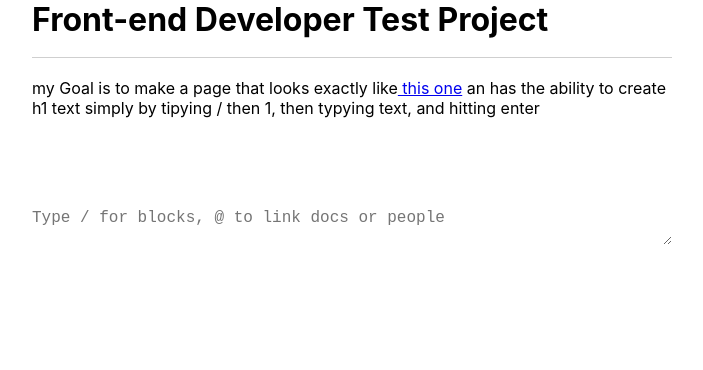
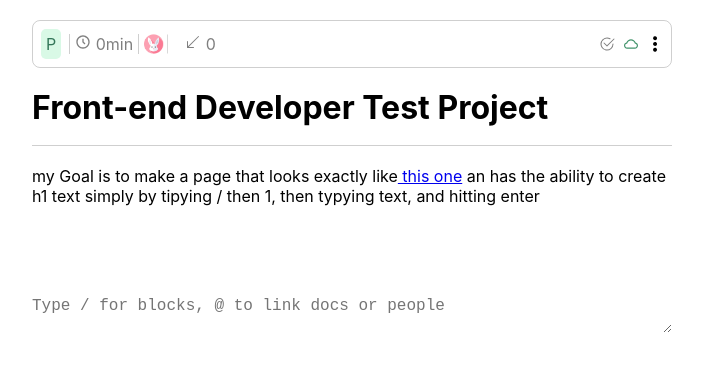
Before and after one commit to aizjicod/Helpjiuce-front-end-test, a React (Create React App) app: page / in a window 1280 px wide. Shown: the top 370 px of the page, without its empty margins (288-991 px from the left). Built offline with nearby package versions, Linux system fonts and the light colour scheme.

Commit message:
Add header

```diff
--- a/src/App.js
+++ b/src/App.js
@@ -1,10 +1,12 @@
 import Main from './components/main';
 import TextEditor from './components/text-editor';
+import Header from './components/header';
 
 function App() {
   return (
     <div className="App container-flex">
       <header className="App-header container-flex">
+        <Header />
         <Main />
       </header>
       <TextEditor />
--- /dev/null
+++ b/src/components/header.js
@@ -0,0 +1,21 @@
+import { BiTimeFive } from 'react-icons/bi';
+import { BsArrowDownLeft, BsCheck2Circle } from 'react-icons/bs';
+import { AiOutlineCloud } from 'react-icons/ai';
+import { SlOptionsVertical } from 'react-icons/sl';
+import rabbit from '../img/rabbit.png';
+const Header = () => (
+  <div id="navbar" className='container-flex'>
+    <div id="navbar-information" className="container-flex">
+      <p id="information-p" className='container-flex'>P</p>
+      <p id="information-time"> <BiTimeFive /> 0min </p>
+      <img src={rabbit} alt='bunny' id='information-icon'/>
+      <p id="information-icons"><BsArrowDownLeft /> 0</p>
+    </div>
+    <div id="navbar-options" className='container-flex'>
+      <BsCheck2Circle className='icon'/>
+      <AiOutlineCloud className='icon'/>
+      <SlOptionsVertical className='icon'/>
+    </div>
+  </div>
+)
+export default Header
--- a/src/styles/main.css
+++ b/src/styles/main.css
@@ -18,6 +18,64 @@
   gap: 20px;
   justify-content: start;
 }
+
+#navbar {
+  margin-top: 20px;
+  justify-content: space-between;
+  padding: 8px;
+  border: 1px solid #00000030;
+  border-radius: 8px;
+  width: 100%;
+}
+
+#navbar-information{
+gap: 8px;
+align-items: center;
+}
+
+#information-time {
+  color: #00000080;
+  padding-left:5px ;
+  padding-right:5px ;
+  border-left: 1px solid #00000030;
+  border-right: 1px solid #00000030;
+}
+
+#information-p {
+  background: #D9F9E6;
+  color: #347659;
+  border-radius: 5px;
+  align-items: center;
+  padding: 5px;
+}
+
+img#information-icon {
+  position: relative;
+  left: -6px;
+  width: 30px;
+  border-right: 1px solid #00000030;
+  padding-right:5px ;
+  transform: scale(0.8);
+}
+
+#information-icons {
+  color: #00000080;
+
+}
+#navbar-options {
+  align-items: center;
+  gap: 8px;
+}
+
+#navbar-options > .icon:first-child{
+  color: #00000080;
+
+}
+
+#navbar-options > .icon:nth-child(2){
+  color: #43946C;
+}
+
 
 #title-h1 {
   width: 100%;
```
Also changed, not shown: src/img/rabbit.png (added).
